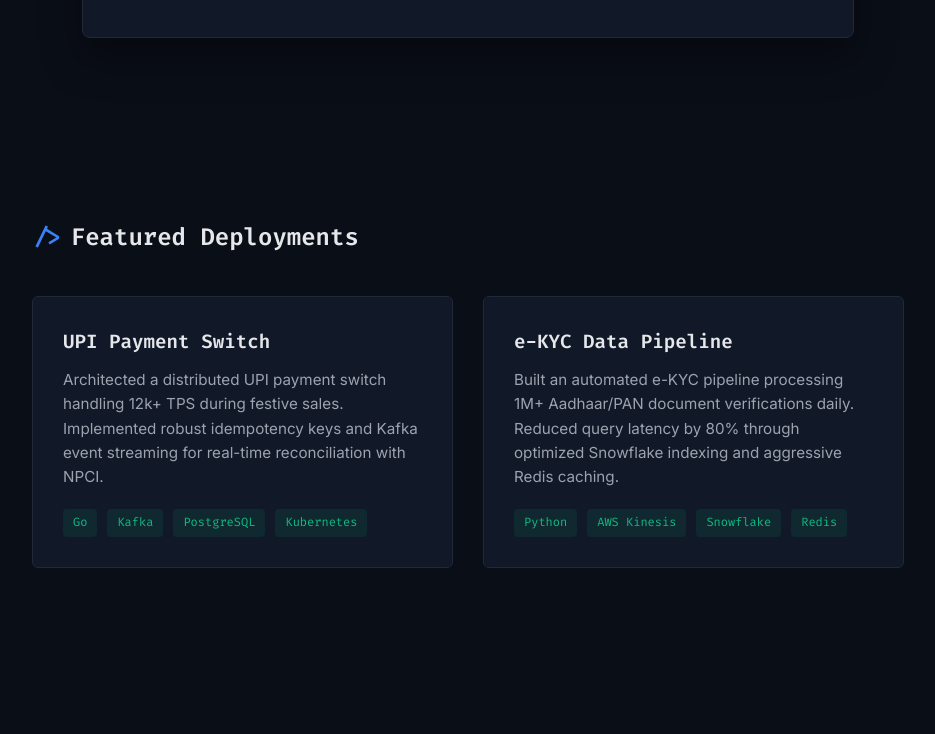
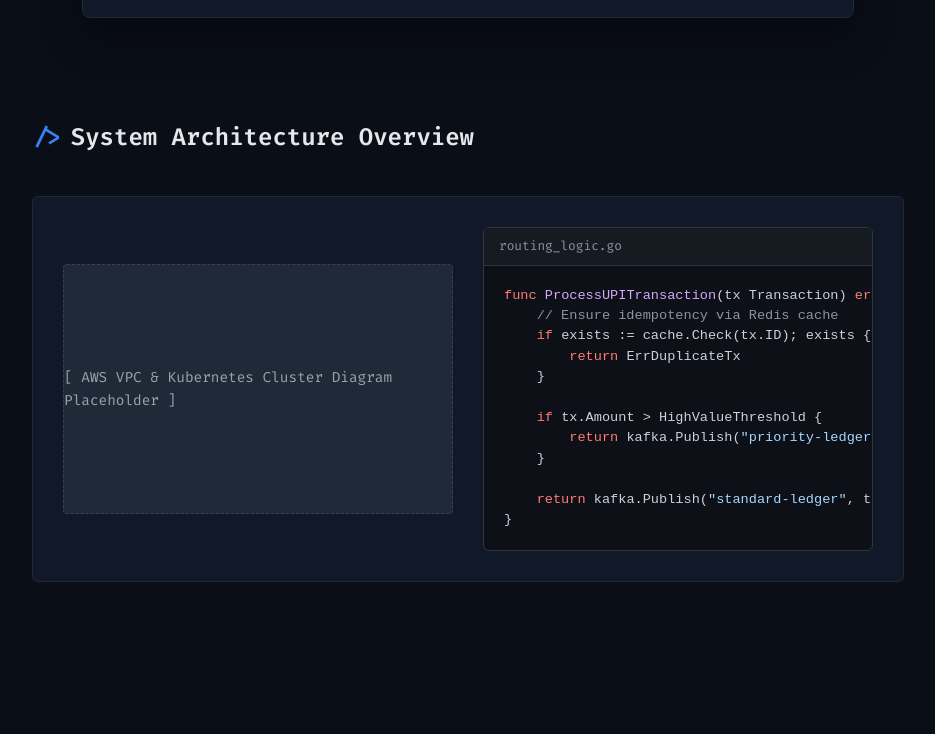
Before and after one commit to FootprintForge-HQ/FootprintForge-HQ.github.io, a plain HTML site: page developer-demo.html in a window 1280 px wide. Shown: the part 506-1240 px from the top of the page, without its empty margins (172-1107 px from the left). Before the commit the page ends 1154 px from the top, so only its background shows below. Drawn offline with Linux system fonts and the light colour scheme.

Commit message:
Update developer-demo.html

```diff
--- a/developer-demo.html
+++ b/developer-demo.html
@@ -26,11 +26,7 @@
         * { margin: 0; padding: 0; box-sizing: border-box; scroll-behavior: smooth; }
 
         body {
-            background-color: var(--bg-dark);
-            color: var(--text-main);
-            font-family: var(--font-sans);
-            line-height: 1.6;
-            -webkit-font-smoothing: antialiased;
+            background-color: var(--bg-dark); color: var(--text-main); font-family: var(--font-sans); line-height: 1.6; -webkit-font-smoothing: antialiased;
         }
 
         .reveal { opacity: 0; transform: translateY(20px); transition: all 0.6s ease-out; }
@@ -39,61 +35,44 @@
         nav { padding: 30px 5%; display: flex; justify-content: space-between; align-items: center; border-bottom: 1px solid var(--border); }
         .logo { font-family: var(--font-mono); font-size: 1.2rem; color: var(--text-main); text-decoration: none; font-weight: 600; }
         .logo span { color: var(--accent-blue); }
-
         .nav-links a { color: var(--text-muted); text-decoration: none; margin-left: 30px; font-size: 0.9rem; transition: color 0.3s; font-family: var(--font-mono); }
         .nav-links a:hover { color: var(--accent-blue); }
 
-        .terminal-header { padding: 100px 5%; max-width: 900px; margin: 0 auto; }
-
-        .terminal-window {
-            background-color: var(--surface);
-            border: 1px solid var(--border);
-            border-radius: 8px;
-            overflow: hidden;
-            box-shadow: 0 20px 40px rgba(0,0,0,0.4);
-        }
-
+        .terminal-header { padding: 80px 5% 40px; max-width: 900px; margin: 0 auto; }
+        .terminal-window { background-color: var(--surface); border: 1px solid var(--border); border-radius: 8px; overflow: hidden; box-shadow: 0 20px 40px rgba(0,0,0,0.4); }
         .terminal-bar { background-color: #1F2937; padding: 10px 15px; display: flex; gap: 8px; align-items: center; }
         .dot { width: 12px; height: 12px; border-radius: 50%; }
-        .dot.r { background-color: #EF4444; }
-        .dot.y { background-color: #F59E0B; }
-        .dot.g { background-color: #10B981; }
+        .dot.r { background-color: #EF4444; } .dot.y { background-color: #F59E0B; } .dot.g { background-color: #10B981; }
 
         .terminal-body { padding: 40px; font-family: var(--font-mono); font-size: 1.1rem; }
         .prompt { color: var(--accent-green); margin-right: 10px; }
         .command { color: var(--accent-blue); }
-
         .output { margin-top: 20px; color: var(--text-muted); line-height: 1.8; }
         .output strong { color: var(--text-main); font-weight: 500; }
 
-        section { padding: 80px 5%; max-width: 1000px; margin: 0 auto; }
+        section { padding: 60px 5%; max-width: 1000px; margin: 0 auto; }
         .section-title { font-family: var(--font-mono); font-size: 1.5rem; color: var(--text-main); margin-bottom: 40px; display: flex; align-items: center; gap: 10px;}
         .section-title::before { content: '/>'; color: var(--accent-blue); }
 
+        /* A+ Upgrade: Architecture Block */
+        .arch-container { background-color: var(--surface); border: 1px solid var(--border); border-radius: 6px; padding: 30px; margin-bottom: 60px; display: grid; grid-template-columns: 1fr 1fr; gap: 30px; align-items: center; }
+        .arch-diagram { background: #1F2937; height: 250px; border-radius: 4px; display: flex; align-items: center; justify-content: center; border: 1px dashed #374151; color: var(--text-muted); font-family: var(--font-mono); font-size: 0.9rem;}
+
+        /* A+ Upgrade: Code Snippet Block */
+        .code-block { background-color: #0D1117; border-radius: 6px; border: 1px solid #30363D; overflow: hidden; font-family: var(--font-mono); font-size: 0.85rem;}
+        .code-header { background-color: #161B22; padding: 8px 15px; border-bottom: 1px solid #30363D; color: #8B949E; font-size: 0.8rem; }
+        .code-block pre { padding: 20px; margin: 0; overflow-x: auto; color: #C9D1D9; line-height: 1.5;}
+        .code-keyword { color: #FF7B72; } .code-func { color: #D2A8FF; } .code-string { color: #A5D6FF; } .code-comment { color: #8B949E; }
+
         .grid { display: grid; grid-template-columns: repeat(auto-fit, minmax(300px, 1fr)); gap: 30px; }
-
-        .project-card {
-            background-color: var(--surface);
-            border: 1px solid var(--border);
-            padding: 30px;
-            border-radius: 6px;
-            transition: all 0.3s ease;
-            position: relative;
-        }
-
-        .project-card:hover {
-            border-color: var(--accent-blue);
-            transform: translateY(-5px);
-            box-shadow: 0 10px 30px rgba(59, 130, 246, 0.1);
-        }
-
+        .project-card { background-color: var(--surface); border: 1px solid var(--border); padding: 30px; border-radius: 6px; transition: all 0.3s ease; }
+        .project-card:hover { border-color: var(--accent-blue); transform: translateY(-5px); box-shadow: 0 10px 30px rgba(59, 130, 246, 0.1); }
         .project-card h3 { font-family: var(--font-mono); font-size: 1.2rem; color: var(--text-main); margin-bottom: 10px; }
         .project-card p { color: var(--text-muted); font-size: 0.95rem; margin-bottom: 20px; }
-
         .tech-stack { display: flex; gap: 10px; flex-wrap: wrap; }
         .tech-stack span { font-family: var(--font-mono); font-size: 0.75rem; color: var(--accent-green); background-color: rgba(16, 185, 129, 0.1); padding: 4px 10px; border-radius: 4px; }
 
-        @media (max-width: 768px) { .terminal-body { padding: 20px; font-size: 0.95rem; } }
+        @media (max-width: 768px) { .terminal-body { padding: 20px; font-size: 0.95rem; } .arch-container { grid-template-columns: 1fr; } }
     </style>
 </head>
 <body>
@@ -101,6 +80,7 @@
     <nav>
         <a href="#" class="logo">vikram<span>.dev</span></a>
         <div class="nav-links">
+            <a href="#architecture">~/arch</a>
             <a href="#work">~/projects</a>
             <a href="hub-demo.html" style="color: var(--text-main);">../hub</a>
         </div>
@@ -122,10 +102,36 @@
         </div>
     </div>
 
+    <!-- A+ Upgrade: System Architecture Section -->
+    <section id="architecture">
+        <h2 class="section-title reveal">System Architecture Overview</h2>
+        <div class="arch-container reveal delay-1">
+
+            <div class="arch-diagram">
+                [ AWS VPC & Kubernetes Cluster Diagram Placeholder ]
+            </div>
+
+            <div class="code-block">
+                <div class="code-header">routing_logic.go</div>
+                <pre><code><span class="code-keyword">func</span> <span class="code-func">ProcessUPITransaction</span>(tx Transaction) <span class="code-keyword">error</span> {
+    <span class="code-comment">// Ensure idempotency via Redis cache</span>
+    <span class="code-keyword">if</span> exists := cache.Check(tx.ID); exists {
+        <span class="code-keyword">return</span> ErrDuplicateTx
+    }
+
+    <span class="code-keyword">if</span> tx.Amount > HighValueThreshold {
+        <span class="code-keyword">return</span> kafka.Publish(<span class="code-string">"priority-ledger"</span>, tx)
+    }
+
+    <span class="code-keyword">return</span> kafka.Publish(<span class="code-string">"standard-ledger"</span>, tx)
+}</code></pre>
+            </div>
+        </div>
+    </section>
+
     <section id="work">
         <h2 class="section-title reveal">Featured Deployments</h2>
         <div class="grid">
-
             <div class="project-card reveal" style="transition-delay: 0.1s;">
                 <h3>UPI Payment Switch</h3>
                 <p>Architected a distributed UPI payment switch handling 12k+ TPS during festive sales. Implemented robust idempotency keys and Kafka event streaming for real-time reconciliation with NPCI.</p>
@@ -133,7 +139,6 @@
                     <span>Go</span><span>Kafka</span><span>PostgreSQL</span><span>Kubernetes</span>
                 </div>
             </div>
-
             <div class="project-card reveal" style="transition-delay: 0.2s;">
                 <h3>e-KYC Data Pipeline</h3>
                 <p>Built an automated e-KYC pipeline processing 1M+ Aadhaar/PAN document verifications daily. Reduced query latency by 80% through optimized Snowflake indexing and aggressive Redis caching.</p>
@@ -141,7 +146,6 @@
                     <span>Python</span><span>AWS Kinesis</span><span>Snowflake</span><span>Redis</span>
                 </div>
             </div>
-
         </div>
     </section>
 
```
